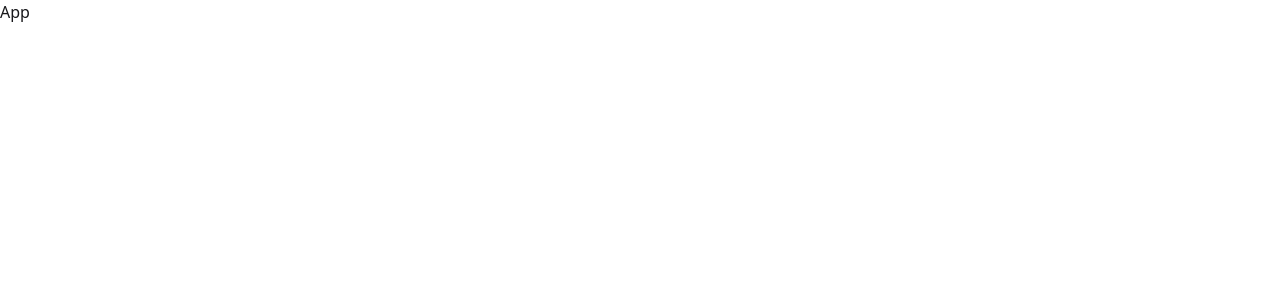
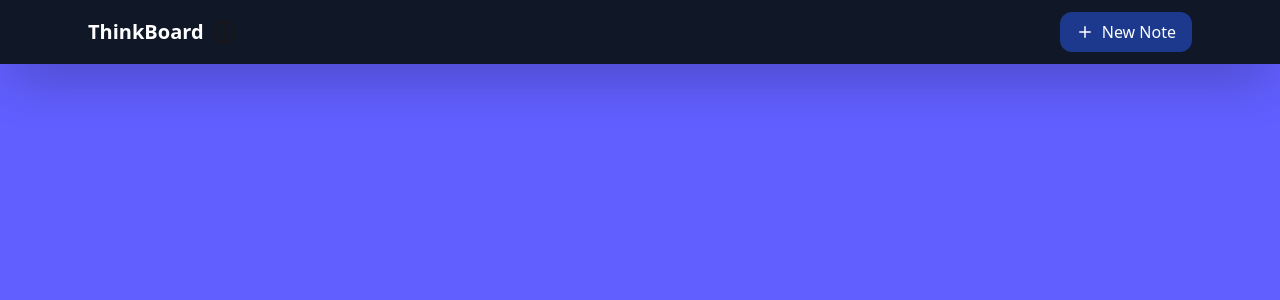
Before and after one commit to Baharehatighi/Think-board-project, a React (Vite) app in the folder frontend/: page / in a window 1280 px wide. Shown: the top 300 px of the page. Built offline with nearby package versions, Linux system fonts and the light colour scheme.

Commit message:
Create Navbar and a button inside it. add lucide react library

```diff
--- a/frontend/package.json
+++ b/frontend/package.json
@@ -14,6 +14,7 @@
     "@tanstack/react-query": "^5.90.21",
     "autoprefixer": "^10.4.24",
     "axios": "^1.13.5",
+    "lucide-react": "^0.563.0",
     "postcss": "^8.5.6",
     "react": "^19.2.0",
     "react-dom": "^19.2.0",
--- a/frontend/src/App.tsx
+++ b/frontend/src/App.tsx
@@ -1,5 +1,13 @@
+import MainLayout from "./components/MainLayout";
+
 const App = () => {
-  return <div>App</div>;
+  return (
+     <div className="min-h-screen">
+
+      <MainLayout/>
+
+    </div>
+  );
 };
 
 export default App;
--- /dev/null
+++ b/frontend/src/api/axios.ts
@@ -0,0 +1,7 @@
+import axios from "axios";
+
+const api = axios.create({
+    baseURL:"http://localhost:3001/api",
+    timeout:5000,
+});
+export default api;
--- /dev/null
+++ b/frontend/src/components/MainLayout.tsx
@@ -0,0 +1,15 @@
+import Navbar from "./Navbar";
+import { Outlet } from "react-router-dom";
+
+const MainLayout = ()=>  {
+  return (
+     <div className="min-h-screen bg-indigo-500">
+      <Navbar />
+      <main className="p-4 max-w-6xl mx-auto">
+        <Outlet />
+      </main>
+    </div>
+  )
+}
+
+export default MainLayout
--- /dev/null
+++ b/frontend/src/components/Navbar.tsx
@@ -0,0 +1,29 @@
+import { Plus } from 'lucide-react';
+import { Brain} from 'lucide-react';
+const Navbar = ()=> {
+  return (
+     <header className="w-full  bg-gray-900 shadow-2xl">
+      <div className="max-w-6xl mx-auto px-6 h-16 flex items-center justify-between">
+
+        <div className='flex items-center gap-2 '>
+        <h1 className="text-xl font-bold text-white">
+          ThinkBoard
+          </h1>
+          <button className='cursor-pointer'>
+          <Brain/>
+          </button>
+        </div>
+
+
+
+        <button className="flex items-center gap-2 bg-blue-900 text-white px-4 py-2 rounded-xl hover:bg-blue-400 transition">
+          <Plus size={18} />
+          New Note
+        </button>
+
+      </div>
+    </header>
+  );
+}
+
+export default Navbar
```
Also changed, not shown: 1 other file (tests, documents, lock files or other folders).
